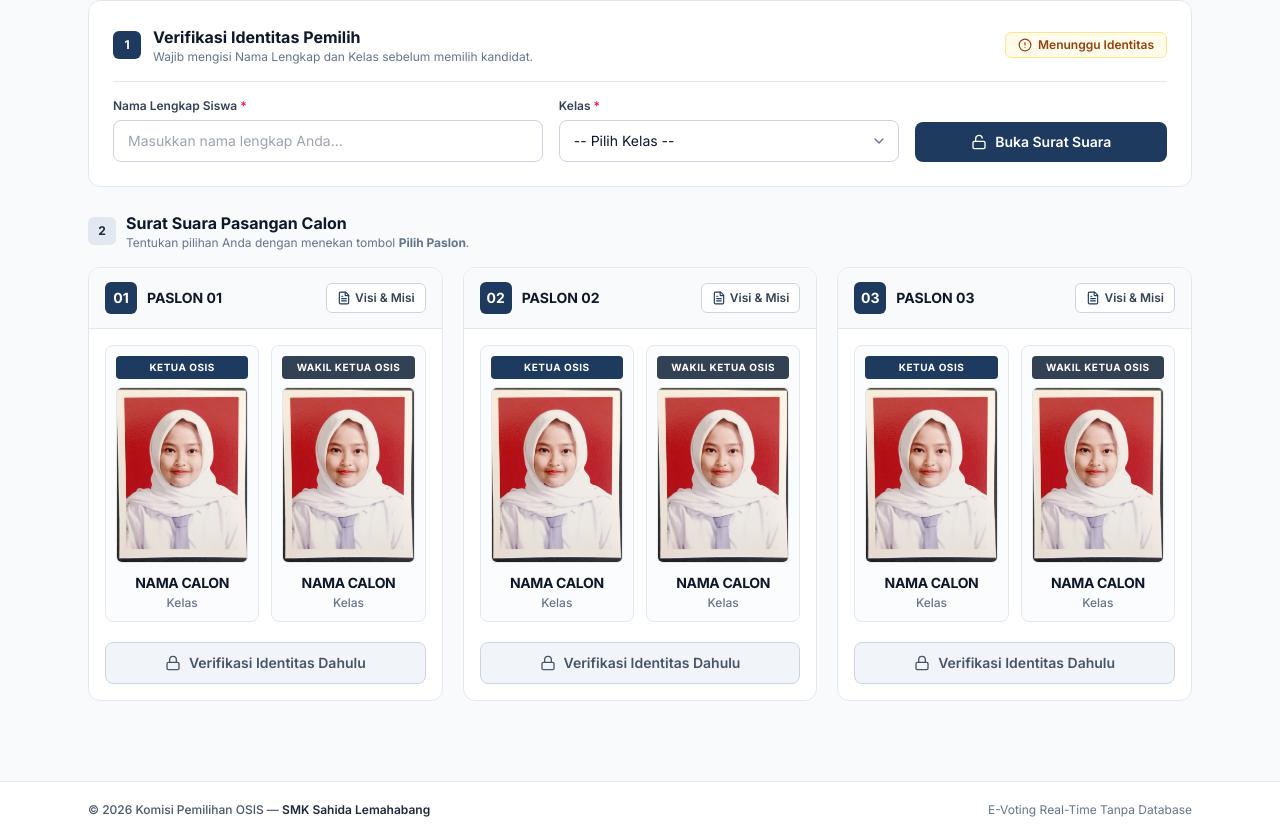
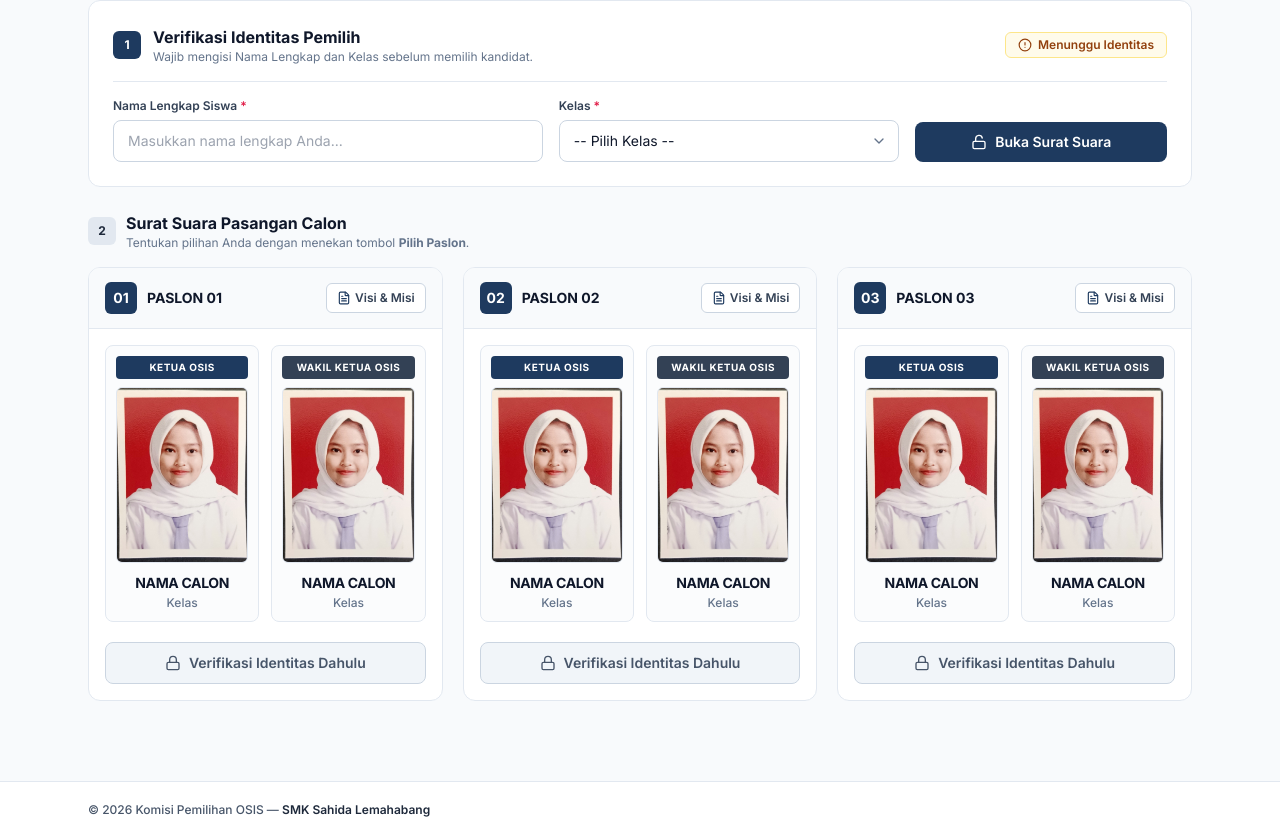
Before and after one commit to project-gemass/pilketos-skadala, a plain HTML site: page index.html in a window 1280 px wide. Shown: the part 277-1115 px from the top of the page. Drawn offline with nearby package versions, Linux system fonts and the light colour scheme.

Commit message:
Update index.html

```diff
--- a/index.html
+++ b/index.html
@@ -534,7 +534,6 @@
       <p class="font-medium text-slate-600">
         &copy; 2026 Komisi Pemilihan OSIS &mdash; <span class="font-semibold text-slate-800">SMK Sahida Lemahabang</span>
       </p>
-      <p>E-Voting Real-Time Tanpa Database</p>
     </div>
   </footer>
 
```
